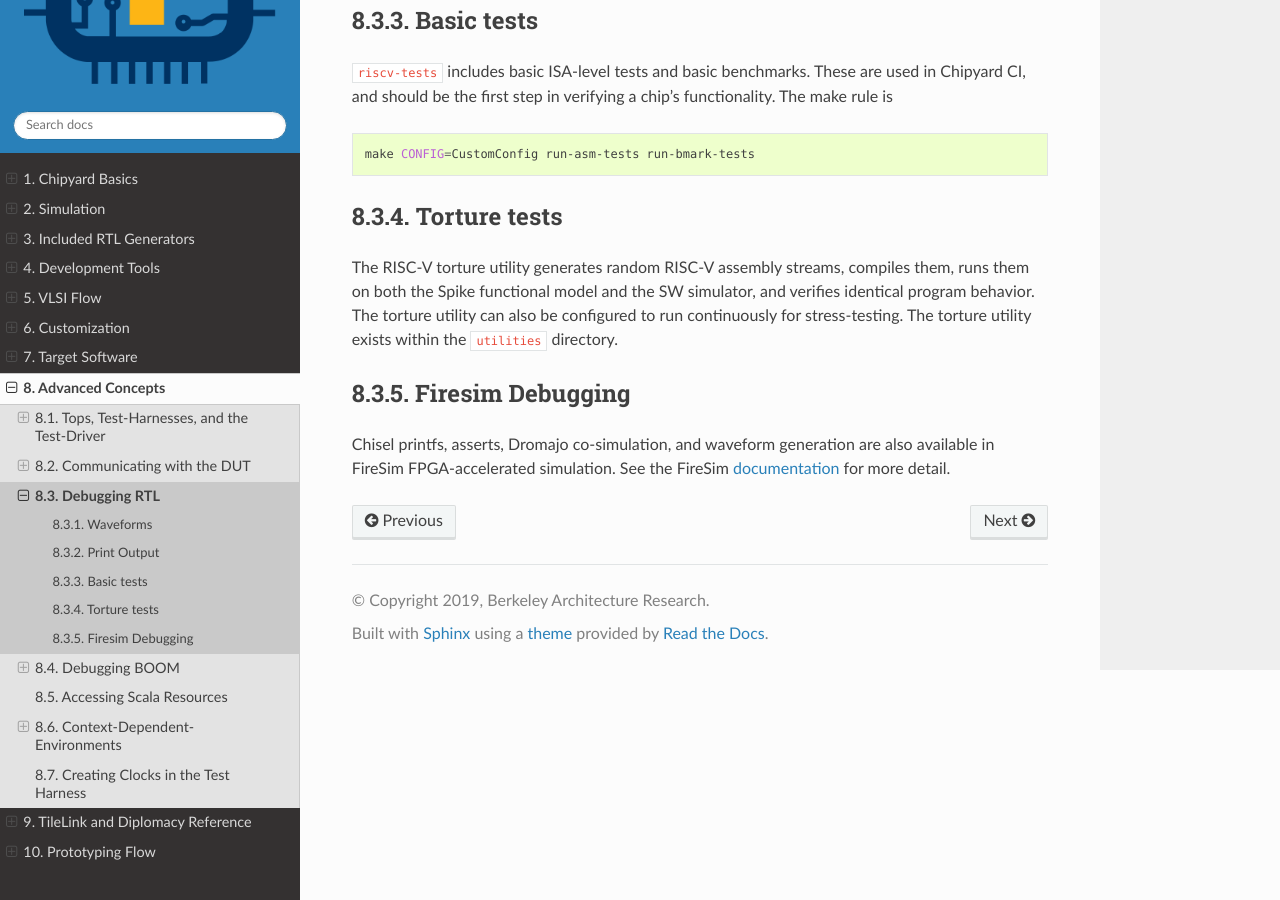
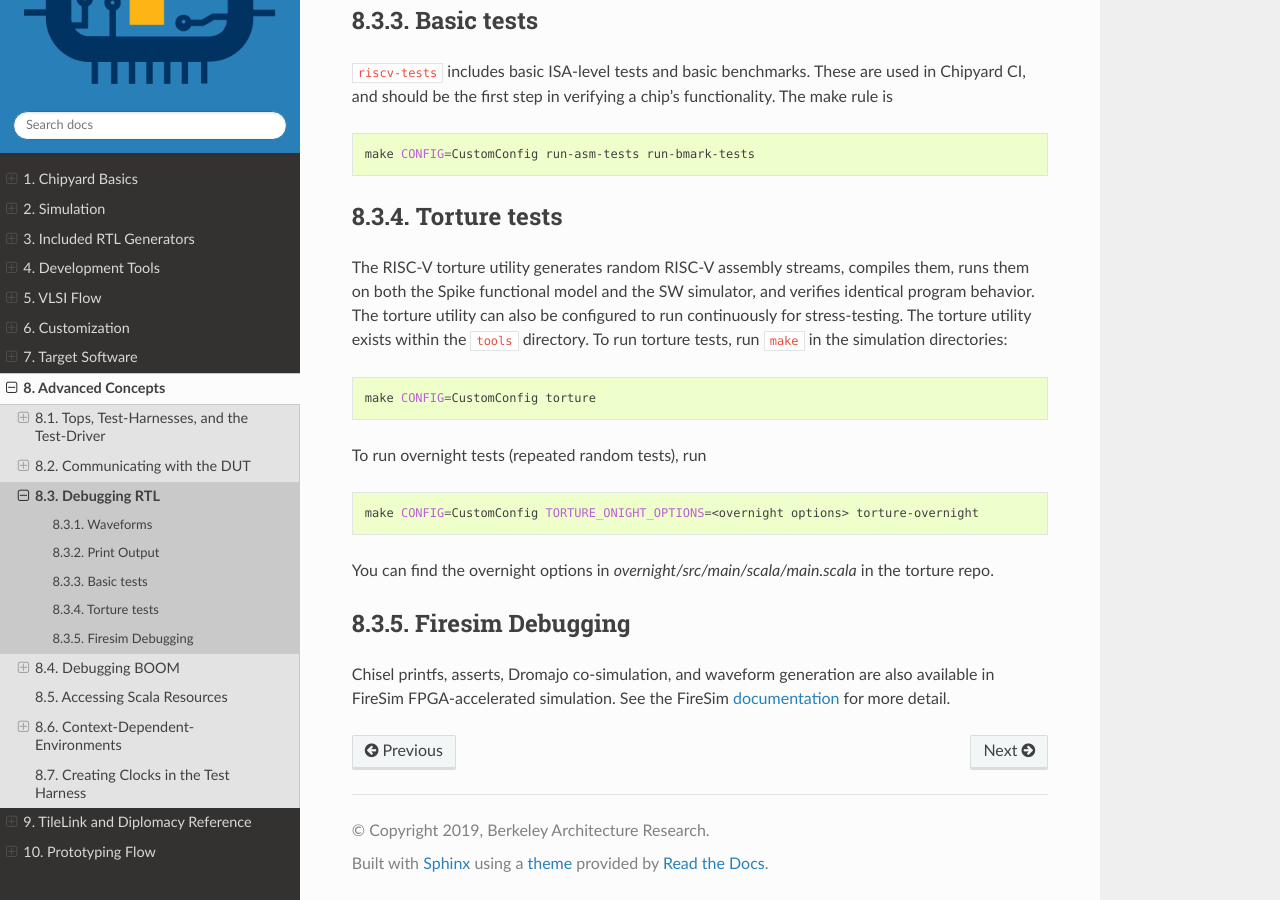
Before and after one commit to ucb-bar/chipyard, a Sphinx documentation site: the page built from docs/Advanced-Concepts/Debugging-RTL.rst, in a window 1280 px wide and 900 px high, scrolled down 1438 px. Built offline with Sphinx 7.4.7 and the Read the Docs theme 2.0.0, drawn with Linux system fonts in a browser that asks for light colours.

Commit message:
Add torture run options to makefile (#992)
* Add torture option to chipyard makefile

* Bump spike to get the signature bug fix

```diff
--- a/docs/Advanced-Concepts/Debugging-RTL.rst
+++ b/docs/Advanced-Concepts/Debugging-RTL.rst
@@ -83,8 +83,20 @@ Torture tests
 The RISC-V torture utility generates random RISC-V assembly streams, compiles them,
 runs them on both the Spike functional model and the SW simulator, and verifies
 identical program behavior. The torture utility can also be configured to run
-continuously for stress-testing. The torture utility exists within the ``utilities``
-directory.
+continuously for stress-testing. The torture utility exists within the ``tools``
+directory. To run torture tests, run ``make`` in the simulation directories:
+
+.. code-block:: shell
+
+  make CONFIG=CustomConfig torture
+
+To run overnight tests (repeated random tests), run
+
+.. code-block:: shell
+
+  make CONFIG=CustomConfig TORTURE_ONIGHT_OPTIONS=<overnight options> torture-overnight
+
+You can find the overnight options in `overnight/src/main/scala/main.scala` in the torture repo.
 
 Firesim Debugging
 ---------------------------
```
Also changed, not shown: 2 other files.
